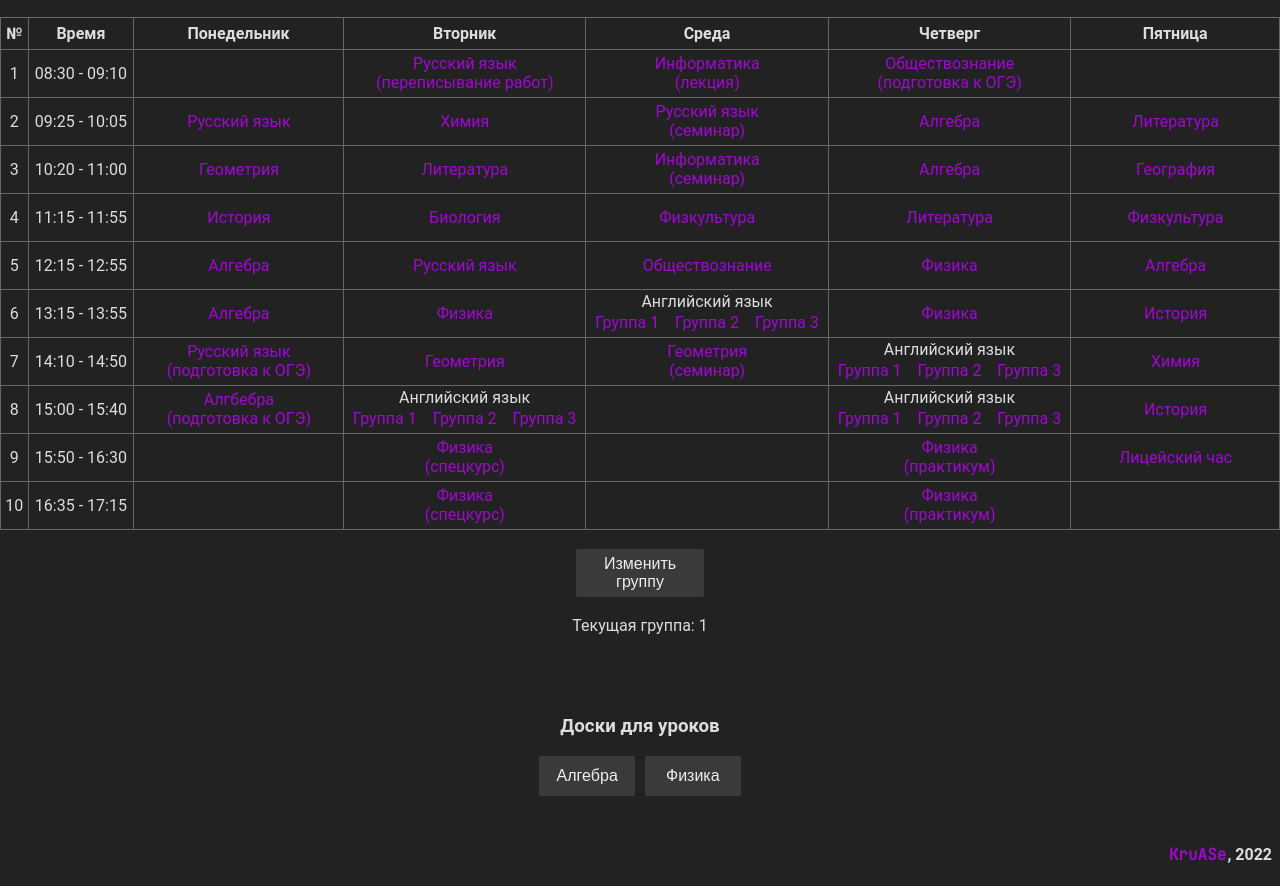
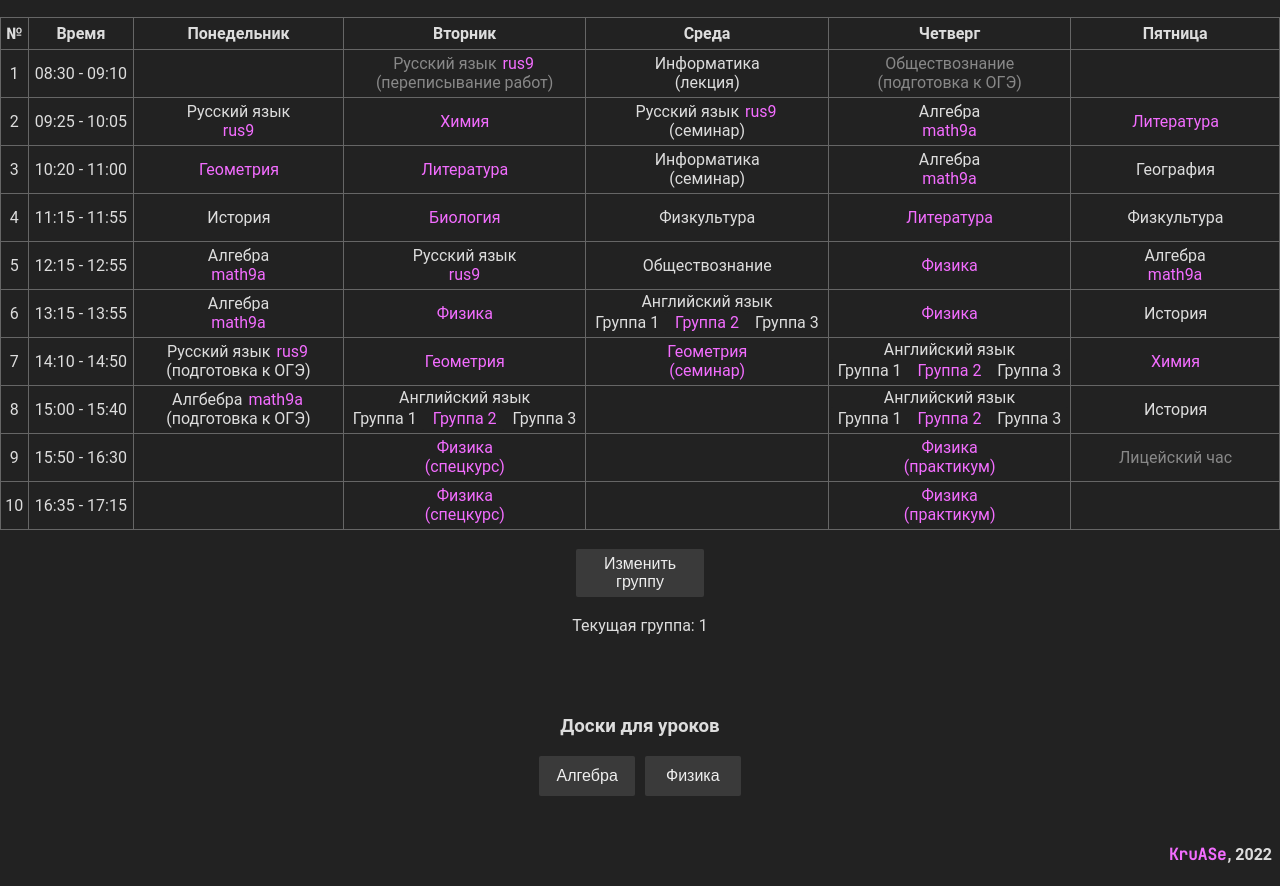
Before and after one commit to KruASe76/KruASe-website, a plain HTML site: page schedule/index.html in a window 1280 px wide. Shown: the part 51-937 px from the top of the page. Drawn offline with Linux system fonts and the light colour scheme.

Commit message:
small redesign and links addition

```diff
--- a/_css/main.css
+++ b/_css/main.css
@@ -50,7 +50,7 @@ hr {
 a {
     font-family: JetBrains;
     text-decoration: none;
-    color: #a008d2;
+    color: #f36dff;
     border: 1px solid #222222;
     border-radius: 3px;
     transition-duration: 0.3s;
@@ -59,7 +59,7 @@ a:hover {
     border-color: #a008d2;
 }
 a:visited {
-    color: #a008d2;
+    color: #f36dff;
 }
 
 button {
--- a/schedule/script.js
+++ b/schedule/script.js
@@ -4,29 +4,31 @@ const groupLabel = document.querySelector("#group-label");
 
 function fillCells() {
 	for (let cell of cells) {
-		if (cell.classList.contains("alg"))      cell.innerHTML = "<a href=\"https://meet.google.com/beg-sqeq-tyg\" target=\"_blank\">Алгебра</a>";
-		if (cell.classList.contains("geom"))     cell.innerHTML = "<a href=\"https://meet.google.com/ezo-zfyi-kwx\" target=\"_blank\">Геометрия</a>";
-		if (cell.classList.contains("phys"))     cell.innerHTML = "<a href=\".\">Физика</a>";
+		if (cell.classList.contains("alg"))      cell.innerHTML = "Алгебра<br><a href=\"https://meet.google.com\" target=\"_blank\">math9a</a>";
+		if (cell.classList.contains("geom"))     cell.innerHTML = "<a href=\"https://teams.microsoft.com/dl/launcher/launcher.html?url=%2F_%23%2Fl%2Fmeetup-join%2F19%3Ameeting_YmQ5NTQwNjctOWU1MS00YTIyLWJkOTgtOGQ1ZjUzODdiOTBh%40thread.v2%2F0%3Fcontext%3D%257b%2522Tid%2522%253a%2522dcb67d46-35b2-47d7-a41c-5507eb550715%2522%252c%2522Oid%2522%253a%25225791b23c-5b53-43d9-ba6e-148f69067e68%2522%257d%26anon%3Dtrue&type=meetup-join&deeplinkId=91faddac-7f35-4076-ae59-2b6587f1c0d8&directDl=true&msLaunch=true&enableMobilePage=true&suppressPrompt=true\" target=\"_blank\">Геометрия</a>";
+		if (cell.classList.contains("phys"))     cell.innerHTML = "<a href=\"https://meet.google.com/vwj-wdra-zyb\">Физика</a>";
 		if (cell.classList.contains("inf"))      cell.innerHTML = "<a href=\".\">Информатика</a>";
-		if (cell.classList.contains("chem"))     cell.innerHTML = "<a href=\".\">Химия</a>";
-		if (cell.classList.contains("rus"))      cell.innerHTML = "<a href=\"https://meet.google.com/nzm-kupu-khp\" target=\"_blank\">Русский язык</a>";
-		if (cell.classList.contains("eng"))      cell.innerHTML = "<div><p>Английский язык</p><a href=\".\">Группа 1</a><a href=\".\">Группа 2</a><a href=\".\">Группа 3</a></div>";
+		if (cell.classList.contains("chem"))     cell.innerHTML = "<a href=\"https://teams.microsoft.com/dl/launcher/launcher.html?url=%2F_%23%2Fl%2Fmeetup-join%2F19%3Ameeting_NmI1NzFkOTQtODQzNy00NTYwLTgzNWUtN2Y2OWFhMDMzYWI1%40thread.v2%2F0%3Fcontext%3D%257b%2522Tid%2522%253a%2522dcb67d46-35b2-47d7-a41c-5507eb550715%2522%252c%2522Oid%2522%253a%25223d589ed9-9b1d-49b1-bb75-cf6fe3a987aa%2522%257d%26anon%3Dtrue&type=meetup-join&deeplinkId=5c917b92-fe9f-41c8-8f6b-50137c2741fb&directDl=true&msLaunch=true&enableMobilePage=true&suppressPrompt=true\" target=\"_blank\">Химия</a>";
+		if (cell.classList.contains("rus"))      cell.innerHTML = "Русский язык<br><a href=\"https://meet.google.com\" target=\"_blank\">rus9</a>";
+		if (cell.classList.contains("eng"))      cell.innerHTML = "<div><p>Английский язык</p><a href=\".\">Группа 1</a><a href=\"https://teams.microsoft.com/dl/launcher/launcher.html?url=%2F_%23%2Fl%2Fmeetup-join%2F19%3Ameeting_NGZkYTYzM2EtYmU5OC00YjlhLThkYjEtNjIwYzM4ZDE3NDJi%40thread.v2%2F0%3Fcontext%3D%257b%2522Tid%2522%253a%2522dcb67d46-35b2-47d7-a41c-5507eb550715%2522%252c%2522Oid%2522%253a%252235fc9eed-eccc-4625-94f2-0e10d6f78a8a%2522%257d%26anon%3Dtrue&type=meetup-join&deeplinkId=c84bfa24-55d1-4f66-9c88-4fd03f506392&directDl=true&msLaunch=true&enableMobilePage=true&suppressPrompt=true\">Группа 2</a><a href=\".\">Группа 3</a></div>";
 		if (cell.classList.contains("hist"))     cell.innerHTML = "<a href=\".\">История</a>";
 		if (cell.classList.contains("social"))   cell.innerHTML = "<a href=\".\">Обществознание</a>";
 		if (cell.classList.contains("geog"))     cell.innerHTML = "<a href=\".\">География</a>";
-		if (cell.classList.contains("bio"))      cell.innerHTML = "<a href=\".\">Биология</a>";
-		if (cell.classList.contains("lit"))      cell.innerHTML = "<a href=\".\">Литература</a>";
+		if (cell.classList.contains("bio"))      cell.innerHTML = "<a href=\"https://teams.microsoft.com/dl/launcher/launcher.html?url=%2F_%23%2Fl%2Fmeetup-join%2F19%3Ameeting_NmQ1OTBlNjctN2MyMi00ZWU4LThiZTAtODEyNmQ0NDc2NGQw%40thread.v2%2F0%3Fcontext%3D%257b%2522Tid%2522%253a%2522dcb67d46-35b2-47d7-a41c-5507eb550715%2522%252c%2522Oid%2522%253a%25220395eb97-b8d0-44c0-af18-da4d3102e20e%2522%257d%26anon%3Dtrue&type=meetup-join&deeplinkId=d0be72d4-41ee-4cf3-84e0-9442452583ec&directDl=true&msLaunch=true&enableMobilePage=true&suppressPrompt=true\" target=\"_blank\">Биология</a>";
+		if (cell.classList.contains("lit"))      cell.innerHTML = "<a href=\"https://meet.google.com/mig-pnri-evm\" target=\"_blank\">Литература</a>";
 		if (cell.classList.contains("pe"))       cell.innerHTML = "<a href=\".\">Физкультура</a>";
 		if (cell.classList.contains("lyc-hour")) cell.innerHTML = "<a href=\".\">Лицейский час</a>";
 
-		if (cell.classList.contains("sem"))      cell.innerHTML = cell.innerHTML.slice(0, -4) + "<br>(семинар)";
-		if (cell.classList.contains("lect"))     cell.innerHTML = cell.innerHTML.slice(0, -4) + "<br>(лекция)";
-		if (cell.classList.contains("oge"))      cell.innerHTML = cell.innerHTML.slice(0, -4) + "<br>(подготовка к ОГЭ)";
-		if (cell.classList.contains("pract"))    cell.innerHTML = cell.innerHTML.slice(0, -4) + "<br>(практикум)";
-		if (cell.classList.contains("spec"))     cell.innerHTML = cell.innerHTML.slice(0, -4) + "<br>(спецкурс)";
-		if (cell.classList.contains("rewr"))     cell.innerHTML = cell.innerHTML.slice(0, -4) + "<br>(переписывание работ)";
+		if (cell.classList.contains("sem"))      cell.innerHTML = cell.innerHTML.slice(0, -4).replace("<br>", " ") + "<br>(семинар)";
+		if (cell.classList.contains("lect"))     cell.innerHTML = cell.innerHTML.slice(0, -4).replace("<br>", " ") + "<br>(лекция)";
+		if (cell.classList.contains("oge"))      cell.innerHTML = cell.innerHTML.slice(0, -4).replace("<br>", " ") + "<br>(подготовка к ОГЭ)";
+		if (cell.classList.contains("pract"))    cell.innerHTML = cell.innerHTML.slice(0, -4).replace("<br>", " ") + "<br>(практикум)";
+		if (cell.classList.contains("spec"))     cell.innerHTML = cell.innerHTML.slice(0, -4).replace("<br>", " ") + "<br>(спецкурс)";
+		if (cell.classList.contains("rewr"))     cell.innerHTML = cell.innerHTML.slice(0, -4).replace("<br>", " ") + "<br>(переписывание работ)";
 
-		if (cell.classList.value == "day alg oge") cell.innerHTML = "<a href=\"https://meet.google.com/beg-sqeq-tyg\" target=\"_blank\">Алгбебра<br>(подготовка к ОГЭ)</a>";
+		if (cell.innerHTML.includes(" <a")) cell.innerHTML = cell.innerHTML.slice(0, -4).replace("<br>", "</a><br>"); // <a> fix
+
+		if (cell.classList.value == "day alg oge") cell.innerHTML = "Алгбебра <a href=\"https://meet.google.com\" target=\"_blank\">math9a</a><br>(подготовка к ОГЭ)"; // easter egg
 	}
 }
 
--- a/schedule/style.css
+++ b/schedule/style.css
@@ -9,6 +9,9 @@ header {
 
 h2, h3 {
     text-align: center;
+}
+p {
+    margin: 0;
 }
 
 table, th, td {
@@ -54,18 +57,27 @@ td a {
 td a:hover {
     border-color: #a008d2;
 }
-td.day.eng div {
+td a[href="."] {
+    color: inherit;
+}
+td a[href="."]:hover {
+    border-color: #222222;
+    cursor: inherit;
+}
+td.eng div {
     display: grid;
     grid-template-columns: repeat(3, 1fr);
 }
-td.day.eng div p {
+td.eng div p {
     grid-column: 1 / 4;
     width: 100%;
-    margin: 0;
 }
-td.day.eng div a {
+td.eng div a {
     height: min-content;
     width: 95%;
+}
+td.alg a, td.rus a {
+    display: inline;
 }
 
 
```
